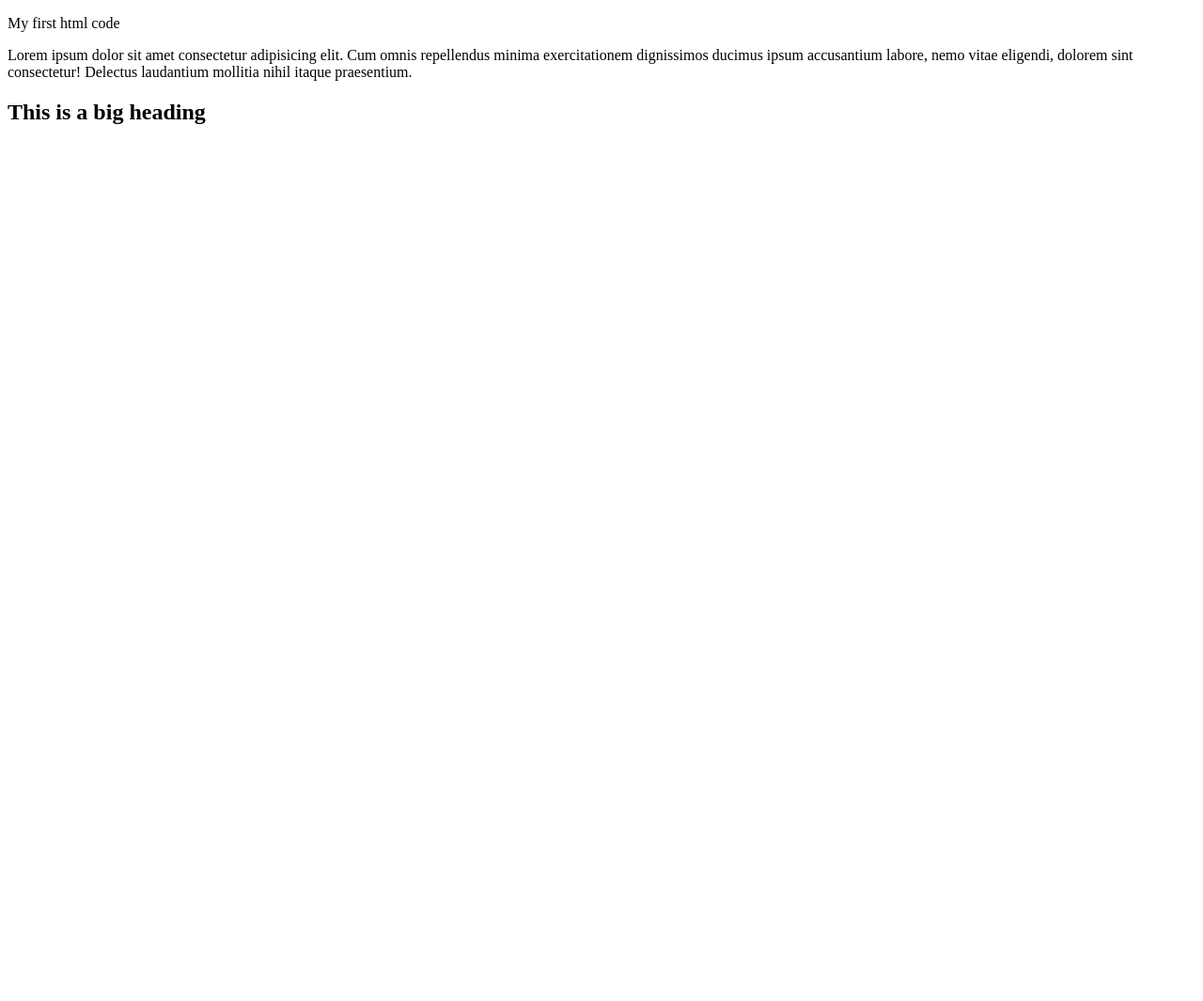
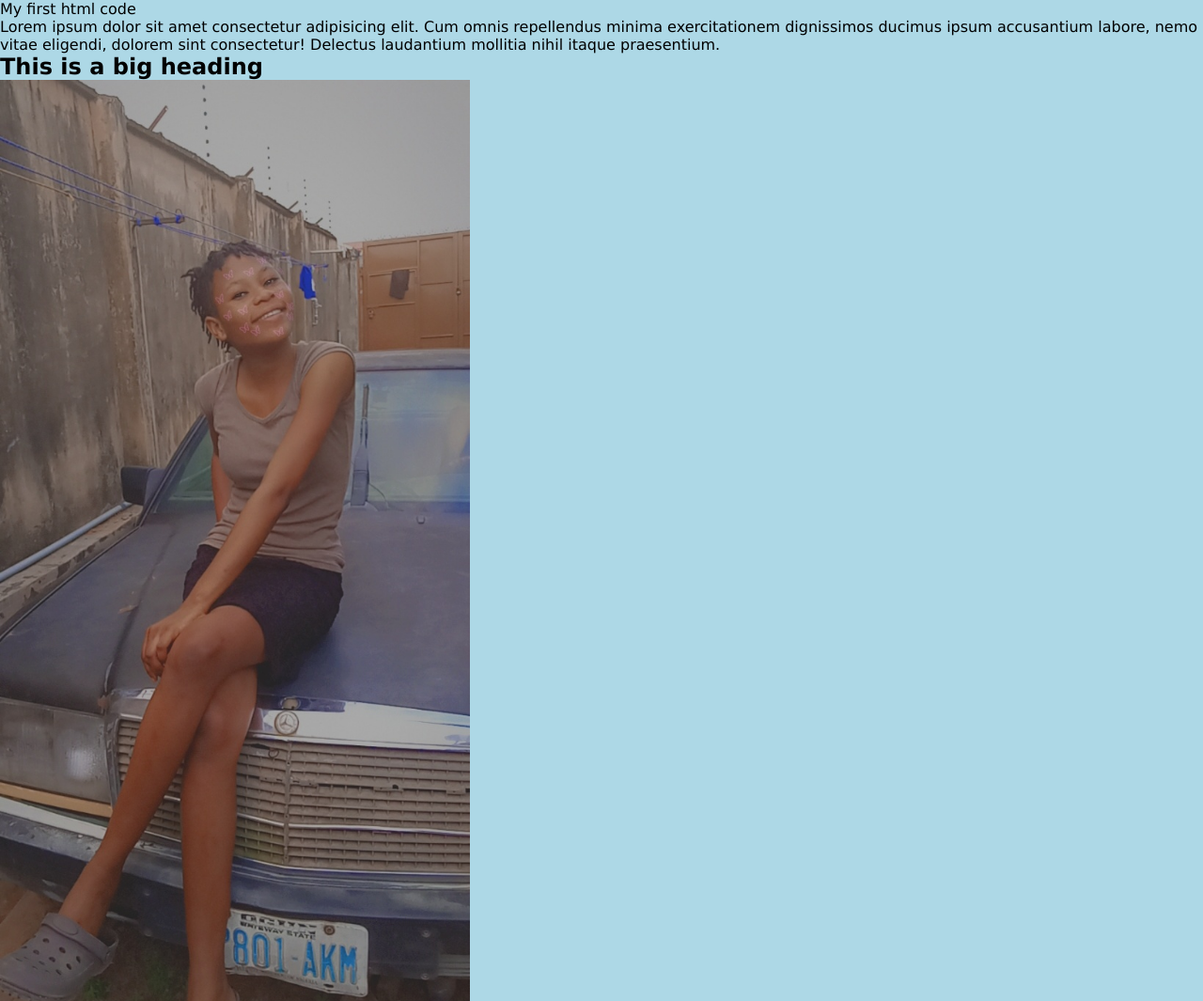
Before and after one commit to jadesolayo/newproject, a plain HTML site: page index.html in a window 1280 px wide. Shown: the top 1065 px of the page at 94% size. Before the commit the page ends 800 px from the top, so only its background shows below. Drawn offline with Linux system fonts and the light colour scheme.

Commit message:
added styles and an image

```diff
--- a/index.html
+++ b/index.html
@@ -5,10 +5,12 @@
     <meta http-equiv="X-UA-Compatible" content="IE=edge">
     <meta name="viewport" content="width=device-width, initial-scale=1.0">
     <title>Document</title>
+    <link rel="stylesheet" href="style.css">
 </head>
 <body>
     <p>My first html code</p>
     <p>Lorem ipsum dolor sit amet consectetur adipisicing elit. Cum omnis repellendus minima exercitationem dignissimos ducimus ipsum accusantium labore, nemo vitae eligendi, dolorem sint consectetur! Delectus laudantium mollitia nihil itaque praesentium.</p>
     <h2>This is a big heading</h2>
+    <img src="./Snapchat-702782035.jpg" alt="img" width="500px">
 </body>
 </html>
--- /dev/null
+++ b/style.css
@@ -0,0 +1,9 @@
+*{
+    box-sizing: border-box;
+    margin: 0;
+    padding: 0;
+}
+body{
+    background-color: lightblue;
+    font-family: 'Lucida Sans', 'Lucida Sans Regular', 'Lucida Grande', 'Lucida Sans Unicode', Geneva, Verdana, sans-serif;
+}
```
Also changed, not shown: Snapchat-702782035.jpg (added).
